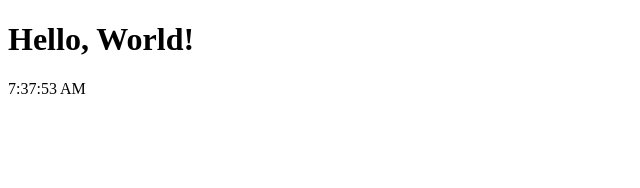
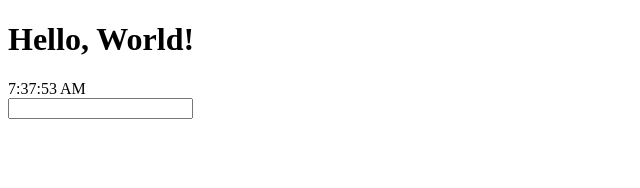
Before and after one commit to Nerscylla/angular-startpage, an Angular app: page / in a window 1280 px wide. Shown: the top 188 px of the page, without its empty margins (0-640 px from the left). Built offline with nearby package versions, Linux system fonts and the light colour scheme.

Commit message:
add search bar component and integrate it into the app kinda

```diff
--- a/src/app/app.component.html
+++ b/src/app/app.component.html
@@ -1,3 +1,4 @@
 <!DOCTYPE html>
 <h1>Hello, World!</h1>
 <clock-component></clock-component>
+<search-bar></search-bar>
--- a/src/app/app.component.ts
+++ b/src/app/app.component.ts
@@ -1,10 +1,11 @@
 import { Component } from '@angular/core';
 import { ClockComponent } from './components/clock/clock.component';
+import { SearchBarComponent } from './components/searchBar/searchBar.component';
 
 @Component({
   selector: 'app-root',
   templateUrl: './app.component.html',
-  imports: [ClockComponent],
+  imports: [ClockComponent, SearchBarComponent],
   styleUrl: './app.component.scss',
 })
 export class AppComponent {
--- /dev/null
+++ b/src/app/components/searchBar/searchBar.component.html
@@ -0,0 +1,2 @@
+<!DOCTYPE html>
+<input type="text" name="" id="" [(ngModel)]="searchValue" (keydown.enter)="onSearch()">
--- /dev/null
+++ b/src/app/components/searchBar/searchBar.component.ts
@@ -0,0 +1,23 @@
+import { Component, OnChanges, SimpleChanges } from '@angular/core';
+import { FormsModule } from '@angular/forms';
+
+@Component({
+  selector: 'search-bar',
+  imports: [FormsModule],
+  templateUrl: './searchBar.component.html',
+  styleUrls: ['./searchBar.component.scss'],
+})
+export class SearchBarComponent implements OnChanges {
+  searchValue: string;
+  constructor() {
+    this.searchValue = '';
+  }
+
+  ngOnChanges(changes: SimpleChanges): void {
+    console.log('changes', changes);
+  }
+
+  onSearch() {
+    console.log('searchValue', this.searchValue);
+  }
+}
```
Also changed, not shown: src/app/components/searchBar/searchBar.component.scss (added).
